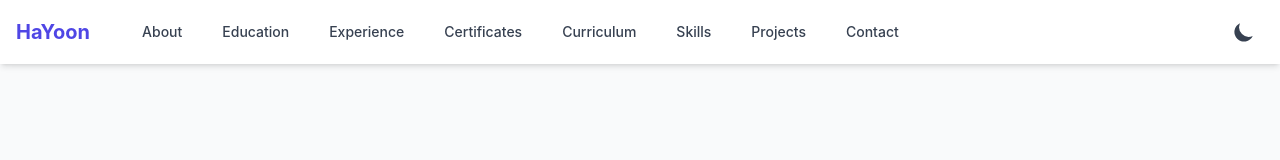
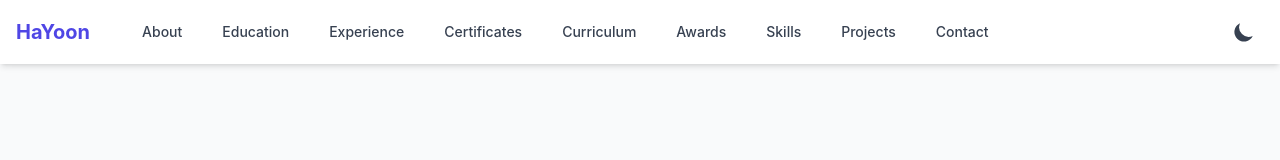
Before and after one commit to hyoonpark/portfolio, a React (Create React App) app: page / in a window 1280 px wide. Shown: the top 160 px of the page. Built offline with nearby package versions, Linux system fonts and the light colour scheme; the HTML template or start-up script is replaced by a standard one.

Commit message:
update: 수상내역 추가

```diff
--- a/src/App.tsx
+++ b/src/App.tsx
@@ -7,6 +7,7 @@ import Education from './components/Education';
 import Experience from './components/Experience';
 import Certificates from './components/Certificates';
 import Curriculum from './components/Curriculum';
+import Awards from './components/Awards';
 import Skills from './components/Skills';
 import Projects from './components/Projects';
 import Contact from './components/Contact';
@@ -23,6 +24,7 @@ const App: React.FC = () => {
         <Experience />
         <Certificates />
         <Curriculum />
+        <Awards />
         <Skills />
         <Projects />
         <Contact />
--- a/src/components/Header.tsx
+++ b/src/components/Header.tsx
@@ -21,6 +21,7 @@ const Header: React.FC = () => {
     { name: 'Experience', href: 'experience' },
     { name: 'Certificates', href: 'certificates' },
     { name: 'Curriculum', href: 'curriculum' },
+    { name: 'Awards', href: 'awards' },
     { name: 'Skills', href: 'skills' },
     { name: 'Projects', href: 'projects' },
     { name: 'Contact', href: 'contact' },
```
